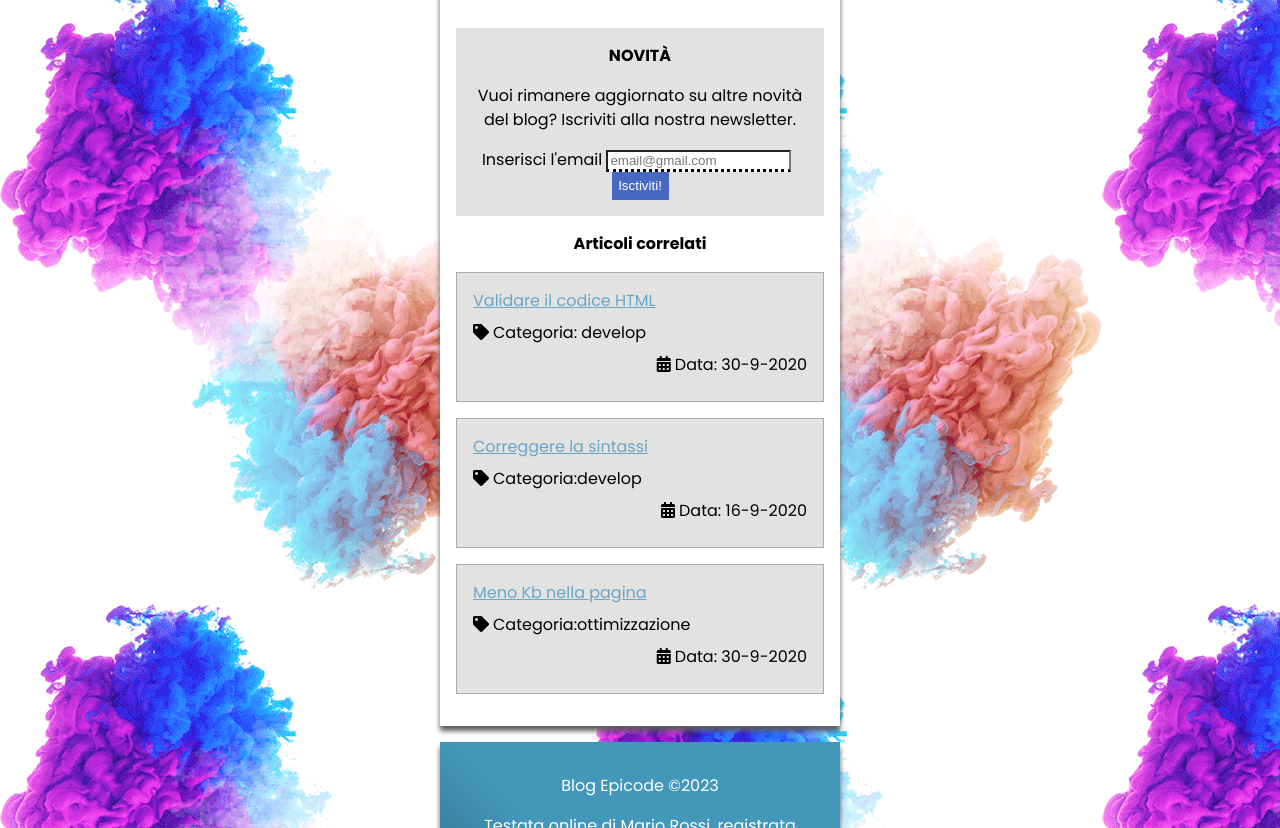
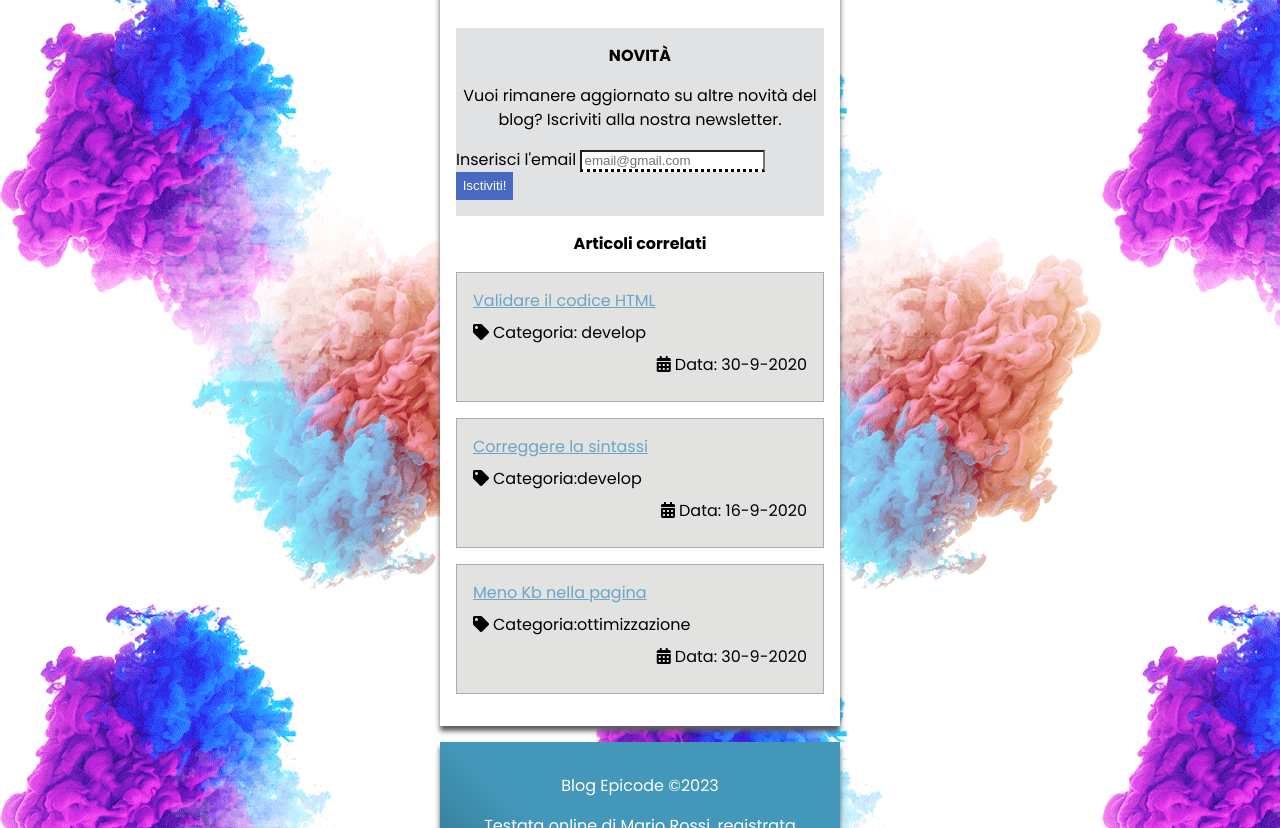
Before and after one commit to Serena293/u1-w1-d4, a plain HTML site: page index.html in a window 1280 px wide. Shown: the part 1889-2717 px from the top of the page. Drawn offline with Linux system fonts and the light colour scheme.

Commit message:
inline button

```diff
--- a/assets/style.css
+++ b/assets/style.css
@@ -125,23 +125,26 @@ iframe {
 
 .form {
   background-color: #e1e2e3;
-  text-align: center;
-  padding: 1em;
+padding-top: 1em;
+padding-bottom: 1em;
+  /* padding: 1em; */
 }
 
 .form h5 {
   font-weight: bold;
   margin-bottom: 1em;
+  text-align: center;
 }
 
 .form p {
   margin-bottom: 1em;
+  text-align: center;
 }
-label{display: inline-block;}
+
 input {
   border-bottom: dotted;
 display: inline-block;
-  margin-right: 0.5em;
+  margin-right: 0.1em;
 }
 button {display: inline-block;
   background-color: #4769c1;
```
